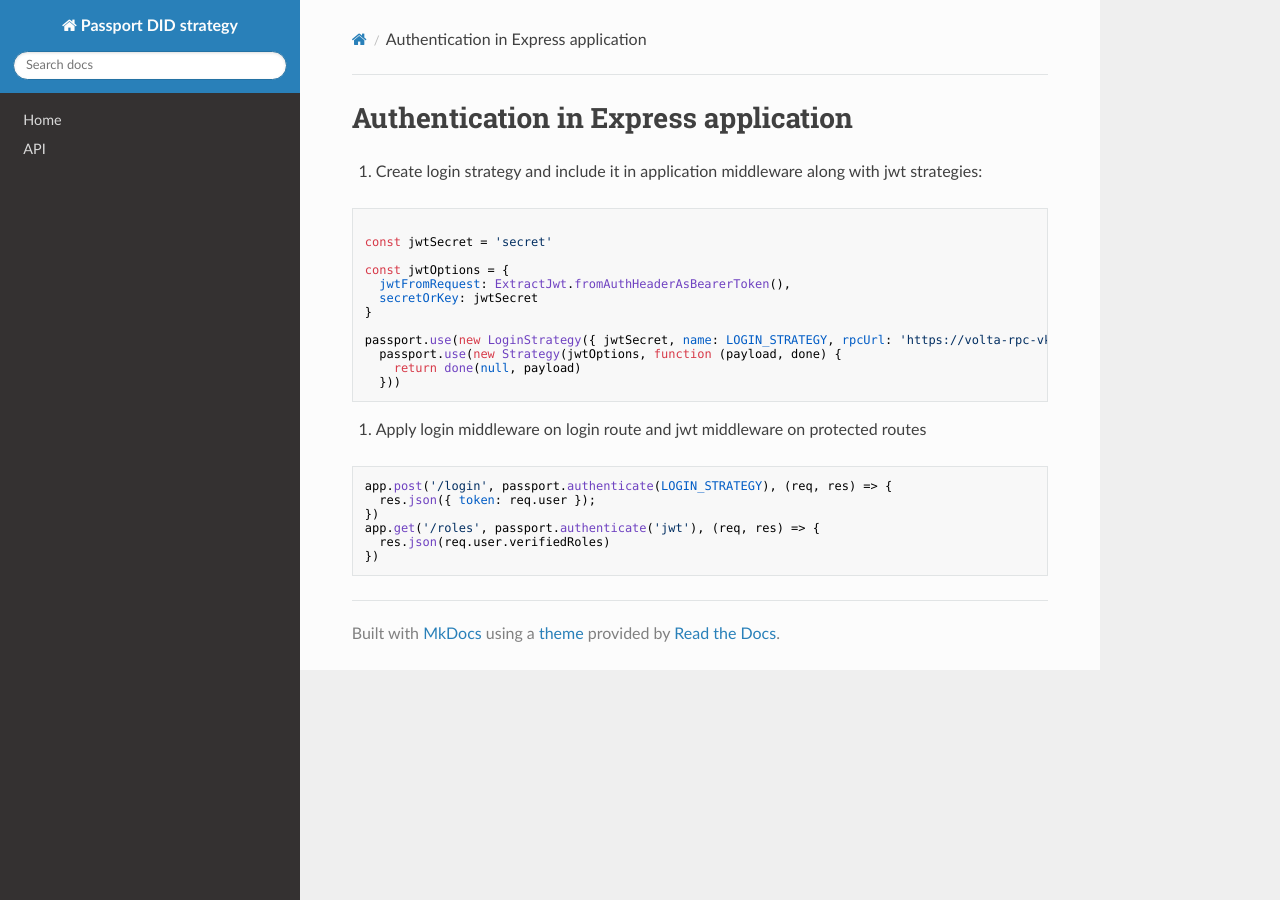
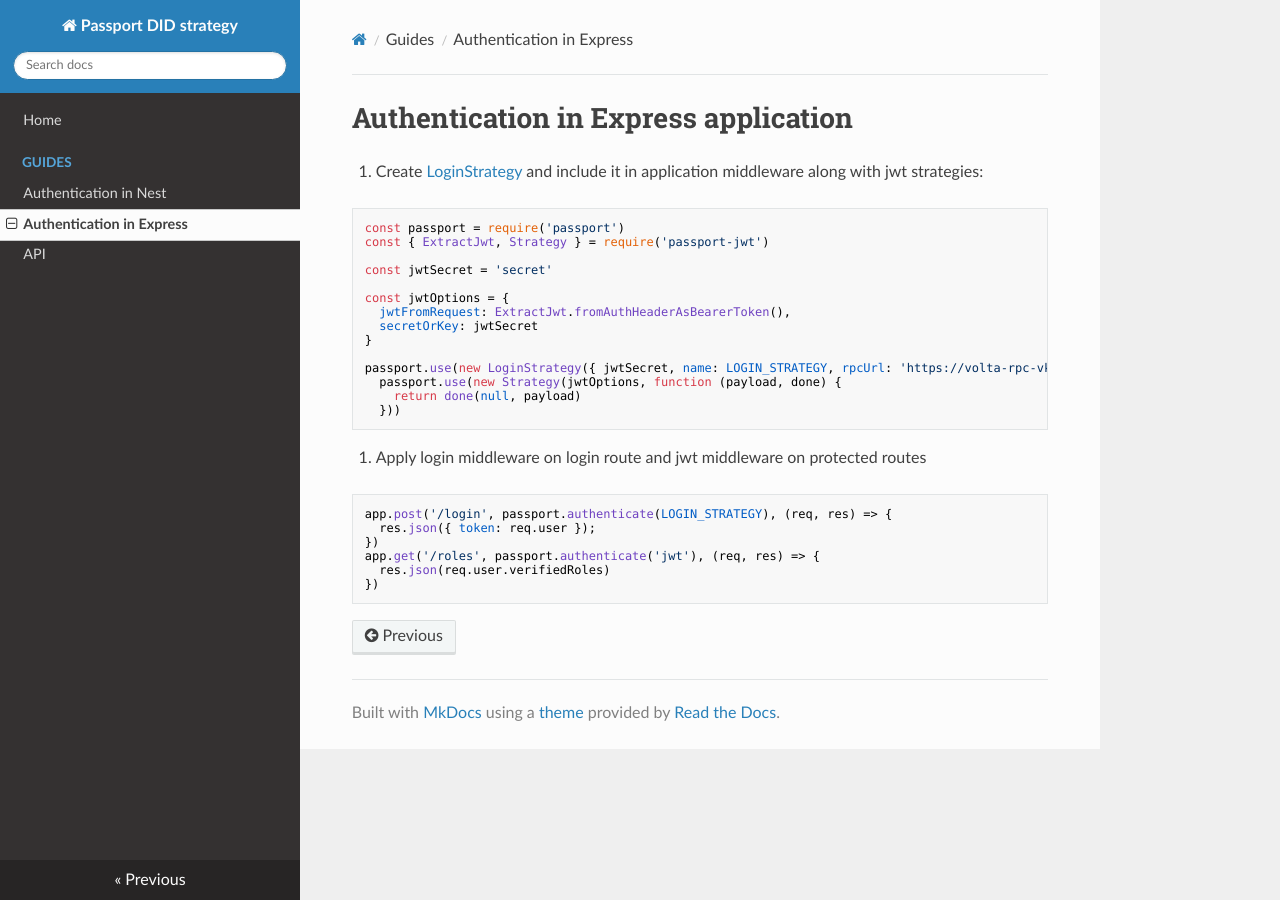
Before and after one commit to energywebfoundation/passport-did-auth, an MkDocs documentation site: the page built from docs/guides/authExpress.md, in a window 1280 px wide. Built offline with MkDocs 1.6.1, drawn with Linux system fonts in a browser that asks for light colours; nearby versions of some CDN libraries.

Commit message:
add guides

````diff
--- a/docs/guides/authtenticationExpress.md
+++ b/docs/guides/authExpress.md
@@ -1,8 +1,10 @@
 # Authentication in Express application
 
-1. Create login strategy and include it in application middleware along with
+1. Create [LoginStrategy](../api/classes/loginstrategy.md) and include it in application middleware along with
 jwt strategies:
 ```javascript
+const passport = require('passport')
+const { ExtractJwt, Strategy } = require('passport-jwt')
 
 const jwtSecret = 'secret'
 
--- a/mkdocs.yml
+++ b/mkdocs.yml
@@ -1,6 +1,9 @@
 site_name: Passport DID strategy
 nav:
     - Home: index.md
+    - Guides:
+      - Authentication in Nest: guides/authNest.md
+      - Authentication in Express: guides/authExpress.md
     - API: api/
 theme: readthedocs
 
--- a/package.json
+++ b/package.json
@@ -10,7 +10,6 @@
   "scripts": {
     "build": "rm -rf dist && rm -rf ethers && npm run build:contracts && npm run build:ts",
     "prepare": "npm run build",
-    "dev:nest": "concurrently -n nest,lib -c bgGreen,bgRed \"cd examples/server/nestjs && npm run start:dev\" \"tsc --watch\" ",
     "example:nest": "npm run build && concurrently -n client,nest -c bgBlue,bgGreen \"npm run example:client\" \"npm run example:server-nest\"",
     "example:express": "npm run build && concurrently -n client,express -c bgBlue,bgGreen \"npm run example:client\" \"npm run example:server-express\"",
     "example:client": "cd examples/client && npm install && npm start",
````
Also changed, not shown: docs/guides/authNest.md (renamed from docs/guides/authenticationNest.md, +1 -3 lines), docs/guides/authenticationInNest.md (deleted), docs/guides/authtenticationInExpress.md (deleted), docs/guides/overview.md (deleted), 1 other file.
